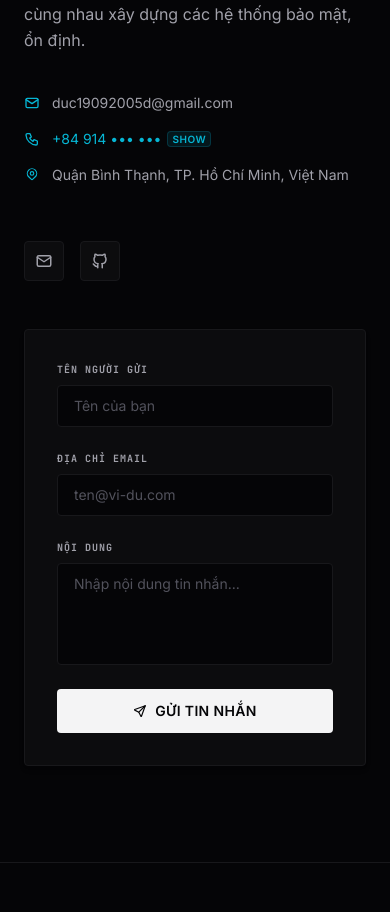
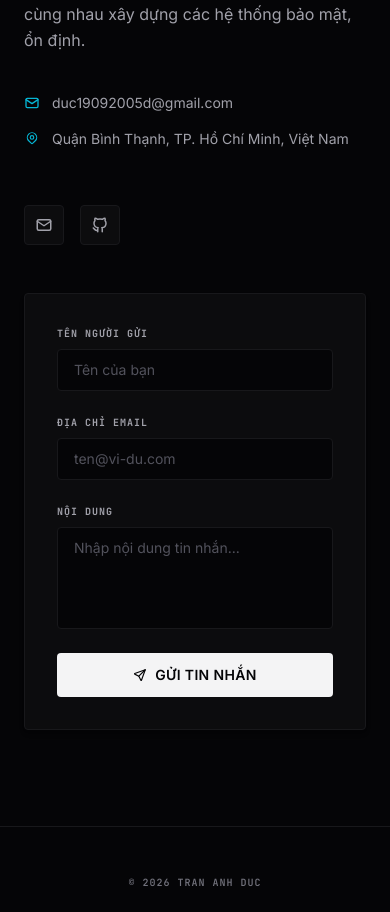
Before and after one commit to duc19092005/My-Portfolio, a React (Vite) app: page / in a window 390 px wide. Shown: the part 6943-7855 px from the top of the page. Built offline with nearby package versions, Linux system fonts and the light colour scheme.

Commit message:
feat: completely remove phone number from contact details to prevent spam

```diff
--- a/src/components/Contact.tsx
+++ b/src/components/Contact.tsx
@@ -1,6 +1,6 @@
 import { useState } from "react";
 import { motion } from "motion/react";
-import { IconMail, IconPhone, IconMapPin, IconBrandGithub, IconSend } from "@tabler/icons-react";
+import { IconMail, IconMapPin, IconBrandGithub, IconSend } from "@tabler/icons-react";
 import { useLanguage } from "../context/LanguageContext";
 
 export default function Contact() {
@@ -8,7 +8,6 @@ export default function Contact() {
   const [name, setName] = useState("");
   const [email, setEmail] = useState("");
   const [message, setMessage] = useState("");
-  const [showPhone, setShowPhone] = useState(false);
   const [status, setStatus] = useState<"idle" | "loading" | "success" | "error">("idle");
 
   const handleSubmit = (e: React.FormEvent) => {
@@ -63,25 +62,6 @@ export default function Contact() {
                 >
                   duc19092005d@gmail.com
                 </a>
-              </div>
-              <div className="flex items-center gap-3">
-                <IconPhone size={16} className="text-[#06b6d4] shrink-0" />
-                {showPhone ? (
-                  <a
-                    href="tel:+84914370300"
-                    className="hover:text-[#f4f4f5] transition-colors"
-                  >
-                    +84 914 370 300
-                  </a>
-                ) : (
-                  <button
-                    onClick={() => setShowPhone(true)}
-                    className="text-[#06b6d4] hover:text-[#f4f4f5] transition-colors cursor-pointer text-left font-sans text-sm focus:outline-none flex items-center gap-1.5"
-                  >
-                    <span>+84 914 ••• •••</span>
-                    <span className="text-[10px] bg-[#06b6d4]/10 text-[#06b6d4] border border-[#06b6d4]/20 px-1 rounded-sm tracking-wider uppercase font-semibold">Show</span>
-                  </button>
-                )}
               </div>
               <div className="flex items-start gap-3">
                 <IconMapPin size={16} className="text-[#06b6d4] shrink-0 pt-0.5" />
```
